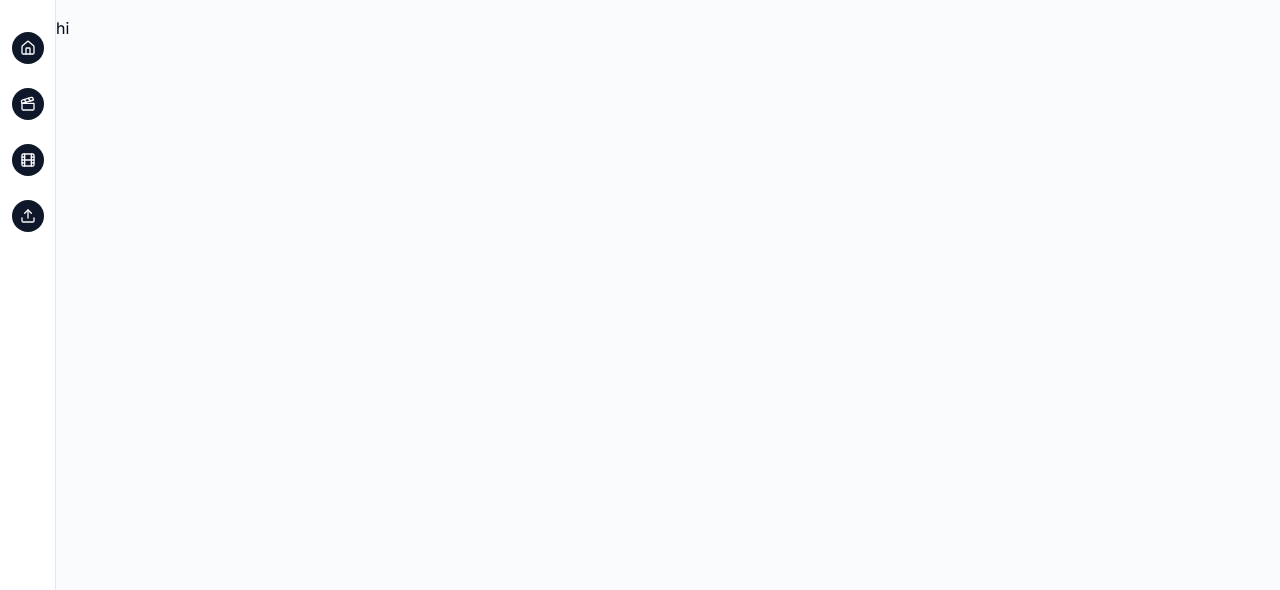
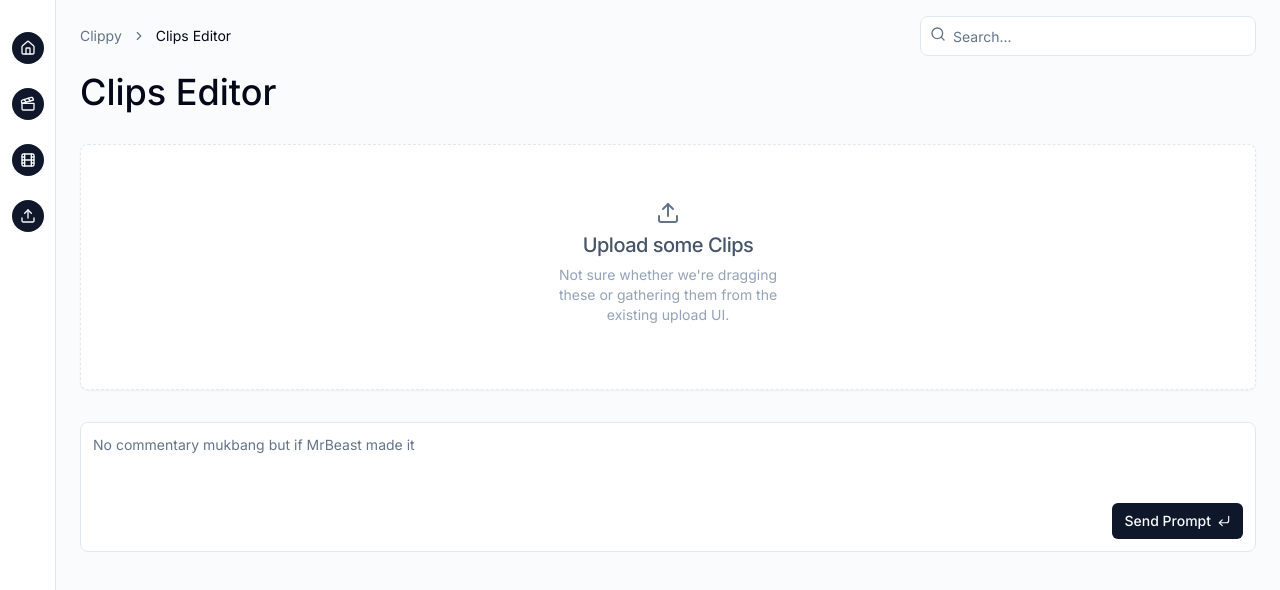
Before and after one commit to MiniHacks/clippy, a Next.js app in the folder apps/frontend/: page /clips in a window 1280 px wide. Shown: the top 590 px of the page. Built offline with nearby package versions, Linux system fonts and the light colour scheme.

Commit message:
🌙 sleepy prompt boxes

```diff
--- a/apps/frontend/app/(pages)/clips/page.tsx
+++ b/apps/frontend/app/(pages)/clips/page.tsx
@@ -1,5 +1,34 @@
+import Header from "@/components/ui/header";
+import Prompt from "@/components/ui/prompt";
+import {Card, CardContent, CardHeader, CardTitle} from "@/components/ui/card";
+import {Upload, Video} from "lucide-react";
+
 export default function Clips() {
     return (
-        <div>hi</div>
+        <>
+            <Header route="Clips Editor"/>
+            <main className="grid flex-1 items-start gap-4 p-4 sm:px-6 sm:py-0 md:gap-8 lg:grid-cols-3 xl:grid-cols-3">
+                <div className="grid auto-rows-max items-start gap-4 md:gap-8 lg:col-span-4">
+                    <h1 className="text-4xl font-medium">
+                        Clips Editor
+                    </h1>
+                    <Card className="border-dashed pt-8 pb-4">
+                        <CardHeader className="flex flex-col items-center text-center">
+                            <Upload className="h-6 w-6 text-muted-foreground"/>
+                            <CardTitle className="text-xl font-medium text-slate-600">
+                                Upload some Clips
+                            </CardTitle>
+                            <div className="text-sm w-[254px] text-wrap text-slate-400">
+                                Not sure whether we're dragging these
+                                or gathering them from the existing upload
+                                UI.
+                            </div>
+                        </CardHeader>
+                        <CardContent></CardContent>
+                    </Card>
+                    <Prompt/>
+                </div>
+            </main>
+        </>
     )
 }
--- a/apps/frontend/app/(pages)/vlogs/page.tsx
+++ b/apps/frontend/app/(pages)/vlogs/page.tsx
@@ -1,5 +1,20 @@
+import Header from "@/components/ui/header";
+import Prompt from "@/components/ui/prompt";
 export default function Vlog() {
     return (
-        <div>vlogging</div>
+        <>
+            <Header route="Highlights Editor"/>
+            <main className="grid flex-1 items-start gap-4 p-4 sm:px-6 sm:py-0 md:gap-8 lg:grid-cols-3 xl:grid-cols-3">
+                <div className="grid auto-rows-max items-start gap-4 md:gap-8 lg:col-span-4">
+                    <h1 className="text-4xl font-medium">
+                        Highlights Editor
+                    </h1>
+                    <h2>
+                        (TODO: some get from library/selection component here)
+                    </h2>
+                    <Prompt/>
+                </div>
+            </main>
+        </>
     )
 }
--- /dev/null
+++ b/apps/frontend/components/ui/label.tsx
@@ -0,0 +1,26 @@
+"use client"
+
+import * as React from "react"
+import * as LabelPrimitive from "@radix-ui/react-label"
+import { cva, type VariantProps } from "class-variance-authority"
+
+import { cn } from "@/lib/utils"
+
+const labelVariants = cva(
+    "text-sm font-medium leading-none peer-disabled:cursor-not-allowed peer-disabled:opacity-70"
+)
+
+const Label = React.forwardRef<
+    React.ElementRef<typeof LabelPrimitive.Root>,
+    React.ComponentPropsWithoutRef<typeof LabelPrimitive.Root> &
+    VariantProps<typeof labelVariants>
+>(({ className, ...props }, ref) => (
+    <LabelPrimitive.Root
+        ref={ref}
+        className={cn(labelVariants(), className)}
+        {...props}
+    />
+))
+Label.displayName = LabelPrimitive.Root.displayName
+
+export { Label }
--- /dev/null
+++ b/apps/frontend/components/ui/prompt.tsx
@@ -0,0 +1,28 @@
+import { CornerDownLeft } from "lucide-react"
+
+import { Button } from "@/components/ui/button"
+import { Label } from "@/components/ui/label"
+import { Textarea } from "@/components/ui/textarea"
+
+export default function Prompt() {
+    return (
+        <form
+            className="relative overflow-hidden rounded-lg border bg-background focus-within:ring-1 focus-within:ring-ring"
+        >
+            <Label htmlFor="message" className="sr-only">
+                Message
+            </Label>
+            <Textarea
+                id="message"
+                placeholder="No commentary mukbang but if MrBeast made it"
+                className="resize-none border-0 p-3 shadow-none focus-visible:ring-0"
+            />
+            <div className="flex items-center p-3 pt-0">
+                <Button type="submit" size="sm" className="ml-auto gap-1.5">
+                    Send Prompt
+                    <CornerDownLeft className="size-3.5" />
+                </Button>
+            </div>
+        </form>
+    )
+}
--- /dev/null
+++ b/apps/frontend/components/ui/textarea.tsx
@@ -0,0 +1,24 @@
+import * as React from "react"
+
+import { cn } from "@/lib/utils"
+
+export interface TextareaProps
+    extends React.TextareaHTMLAttributes<HTMLTextAreaElement> {}
+
+const Textarea = React.forwardRef<HTMLTextAreaElement, TextareaProps>(
+    ({ className, ...props }, ref) => {
+        return (
+            <textarea
+                className={cn(
+                    "flex min-h-[80px] w-full rounded-md border border-input bg-background px-3 py-2 text-sm ring-offset-background placeholder:text-muted-foreground focus-visible:outline-none focus-visible:ring-2 focus-visible:ring-ring focus-visible:ring-offset-2 disabled:cursor-not-allowed disabled:opacity-50",
+                    className
+                )}
+                ref={ref}
+                {...props}
+            />
+        )
+    }
+)
+Textarea.displayName = "Textarea"
+
+export { Textarea }
--- a/package.json
+++ b/package.json
@@ -29,6 +29,7 @@
   "dependencies": {
     "@radix-ui/react-dialog": "^1.0.5",
     "@radix-ui/react-dropdown-menu": "^2.0.6",
+    "@radix-ui/react-label": "^2.0.2",
     "@radix-ui/react-progress": "^1.0.3",
     "@radix-ui/react-tabs": "^1.0.4",
     "@radix-ui/react-tooltip": "^1.0.7"
```
Also changed, not shown: 1 other file (tests, documents, lock files or other folders).
